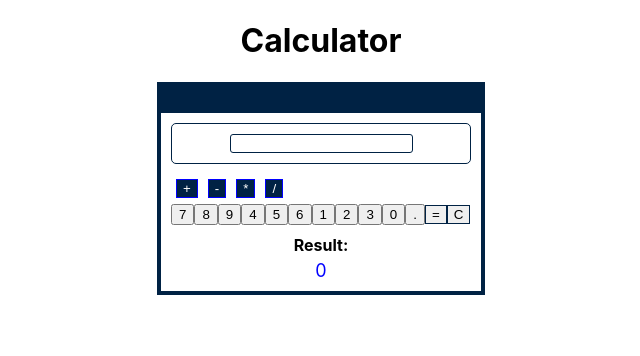
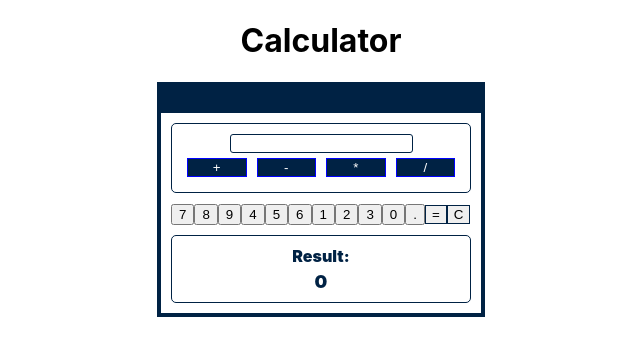
Before and after one commit to christiangubana/simple-calculator, a React (Create React App) app: page / in a window 1280 px wide. Shown: the top 356 px of the page, without its empty margins (319-959 px from the left). Built offline with nearby package versions, Linux system fonts and the light colour scheme.

Commit message:
updated layout look and fill

```diff
--- a/src/components/Calculator.css
+++ b/src/components/Calculator.css
@@ -19,13 +19,16 @@ input {
   border: 1px solid #002244;
   border-radius: 3px;
 }
-
 .buttons-wrapper {
   display: flex;
   flex-wrap: wrap;
   align-items: center;
 }
-
+.operators {
+  flex: 1;
+  display: flex;
+  flex-wrap: wrap;
+}
 .operators button {
   border: 1px solid blue;
   color: blue;
@@ -33,8 +36,8 @@ input {
   margin: 5px;
   background-color: #002244;
   color: #fff;
+  width: 48px; /* Set the width of each operator button */
 }
-
 .calculate-button button,
 .clear-button button {
   border: 1px solid #002244;
@@ -44,14 +47,19 @@ input {
 .result-wrapper {
   margin-top: 10px;
   text-align: center;
+  border: 1px solid #002244; /* Add a border to surround the result section */
+  padding: 10px;
+  border-radius: 5px;
 }
 
 .result-label {
-  font-weight: bold;
+  font-weight: 900;
+  color: #002244;
 }
 
 .result-value {
   margin-top: 5px;
   font-size: 18px;
-  color: blue;
+  color: #002244;
+  font-weight: 900;
 }
--- a/src/components/Calculator.jsx
+++ b/src/components/Calculator.jsx
@@ -30,8 +30,6 @@ const Calculator = () => {
           value={input}
           onChange={(e) => setInput(e.target.value)}
         />
-      </div>
-      <div className="buttons-wrapper">
         <div className="operators">
           {["+", "-", "*", "/"].map((operator) => (
             <button key={operator} onClick={() => handleButtonClick(operator)}>
@@ -39,6 +37,8 @@ const Calculator = () => {
             </button>
           ))}
         </div>
+      </div>
+      <div className="buttons-wrapper">
         <div className="numbers">
           {[7, 8, 9, 4, 5, 6, 1, 2, 3, 0].map((number) => (
             <button key={number} onClick={() => handleButtonClick(number)}>
```
